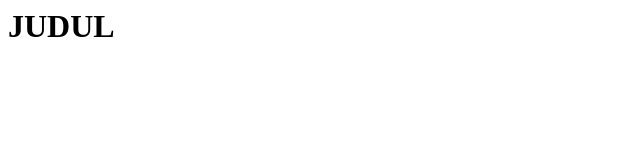
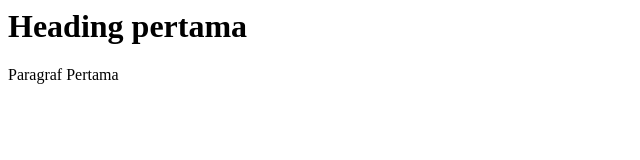
Before and after one commit to HDNN959/The-Web, a plain HTML site: page index.html in a window 1280 px wide. Shown: the whole page, without its empty margins (0-640 px from the left). Drawn offline with Linux system fonts and the light colour scheme.

Commit message:
heading dan judul pertama

```diff
--- a/index.html
+++ b/index.html
@@ -5,6 +5,7 @@
     <title>Hello World!</title>
 </head>
 <body>
-    <h1>JUDUL</h1>
+    <h1>Heading pertama</h1>
+    <p>Paragraf Pertama</p>
 </body>
 </html>
```
